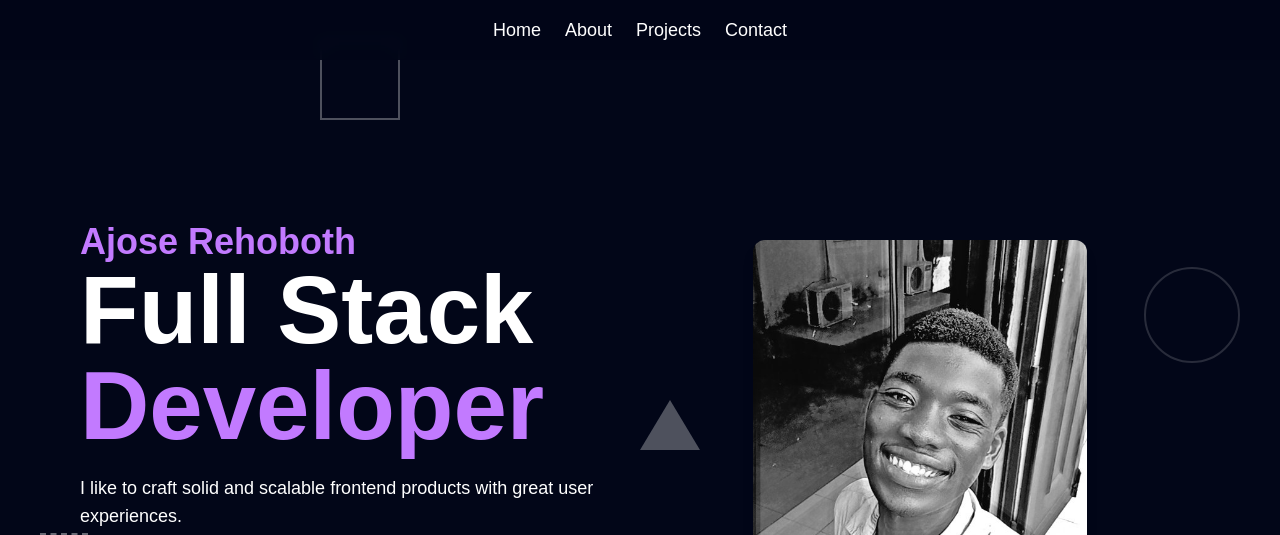
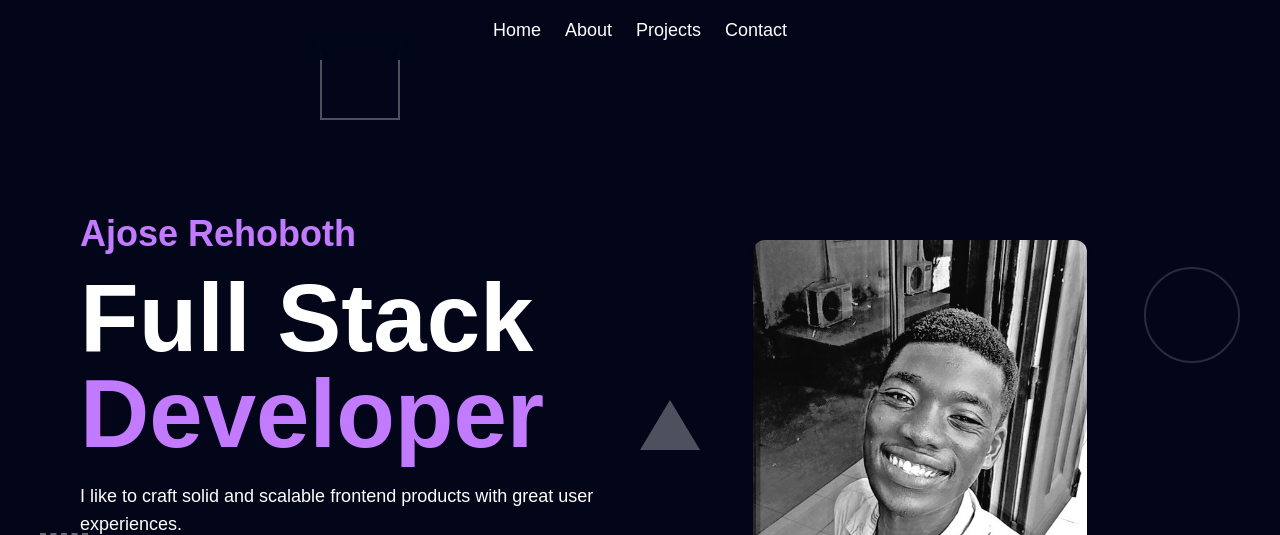
Before and after one commit to WebGenius183/rebix, a plain HTML site: page index.html in a window 1280 px wide. Shown: the top 535 px of the page. Drawn offline with nearby package versions, Linux system fonts and the light colour scheme.

Commit message:
Update index.html

```diff
--- a/index.html
+++ b/index.html
@@ -36,7 +36,7 @@
   <!-- HERO SECTION -->
   <section id="home" class="w-full min-h-screen flex flex-col md:flex-row justify-between items-center px-6 md:px-20 pt-20">
     <div class="md:w-1/2 text-center md:text-left">
-      <h1 class="font-bold text-5xl md:text-2xl lg:text-4xl text-purple-400">Ajose Rehoboth </h1>
+      <h1 class="font-bold text-5xl md:text-2xl lg:text-4xl text-purple-400 pb-4">Ajose Rehoboth </h1>
       <h1 class="font-bold text-5xl md:text-5xl lg:text-8xl pb-5">Full Stack <br>
         <span class="text-purple-400">Developer</span>
       </h1>
```
